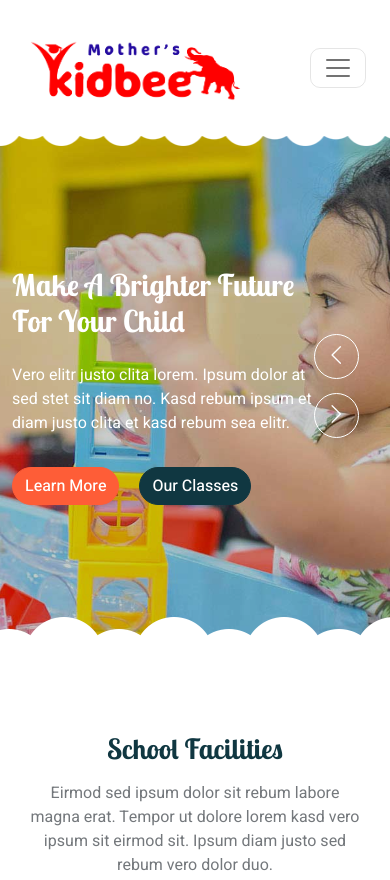
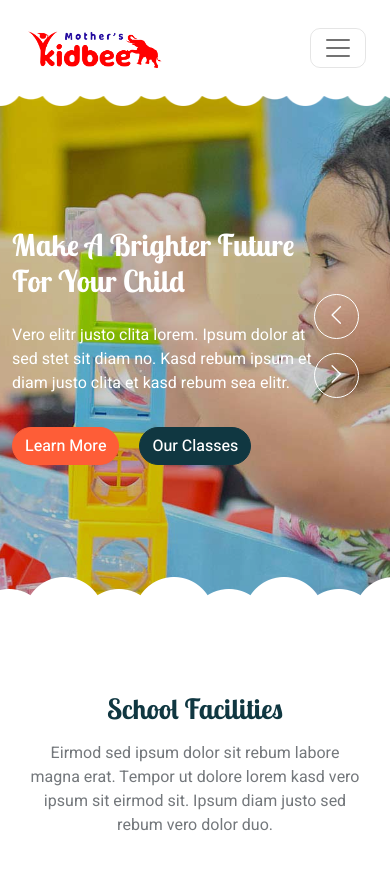
Before and after one commit to Stainsrubus/kider, a plain HTML site: page index.html in a window 390 px wide. Shown: the top 880 px of the page. Drawn offline with nearby package versions, Linux system fonts and the light colour scheme.

Commit message:
logo size chanaged

```diff
--- a/css/style.css
+++ b/css/style.css
@@ -501,3 +501,19 @@ h6,
     padding-right: 0;
     border-right: none;
 }
+.navbar-brand img {
+    width: auto;
+    height: 110px;
+}
+
+
+@media screen and (max-width: 576px) {
+    .navbar-brand img {
+        height: 70px;
+    }
+}
+@media screen and (max-width: 768px) {
+    .navbar-brand img {
+        height: 70px;
+    }
+}
--- a/index.html
+++ b/index.html
@@ -45,7 +45,7 @@
         <!-- Navbar Start -->
         <nav class="navbar navbar-expand-lg bg-white navbar-light sticky-top px-4 px-lg-5 py-lg-0">
             <a href="index.html" class="navbar-brand">
-                <img src="./img/logo.png" alt="logo" style="width: auto; height: 110px;">
+                <img src="./img/logo.png" alt="logo">
                 <!-- <h1 class="m-0 text-primary"></i>Mother's Kidbee</h1> -->
             </a>
             <button type="button" class="navbar-toggler" data-bs-toggle="collapse" data-bs-target="#navbarCollapse">
```
Also changed, not shown: 404.html (+1 -1 lines), about.html (+1 -1 lines), appointment.html (+1 -1 lines), call-to-action.html (+1 -1 lines), classes.html (+1 -1 lines), contact.html (+1 -1 lines), facility.html (+1 -1 lines), team.html (+1 -1 lines), testimonial.html (+1 -1 lines).
